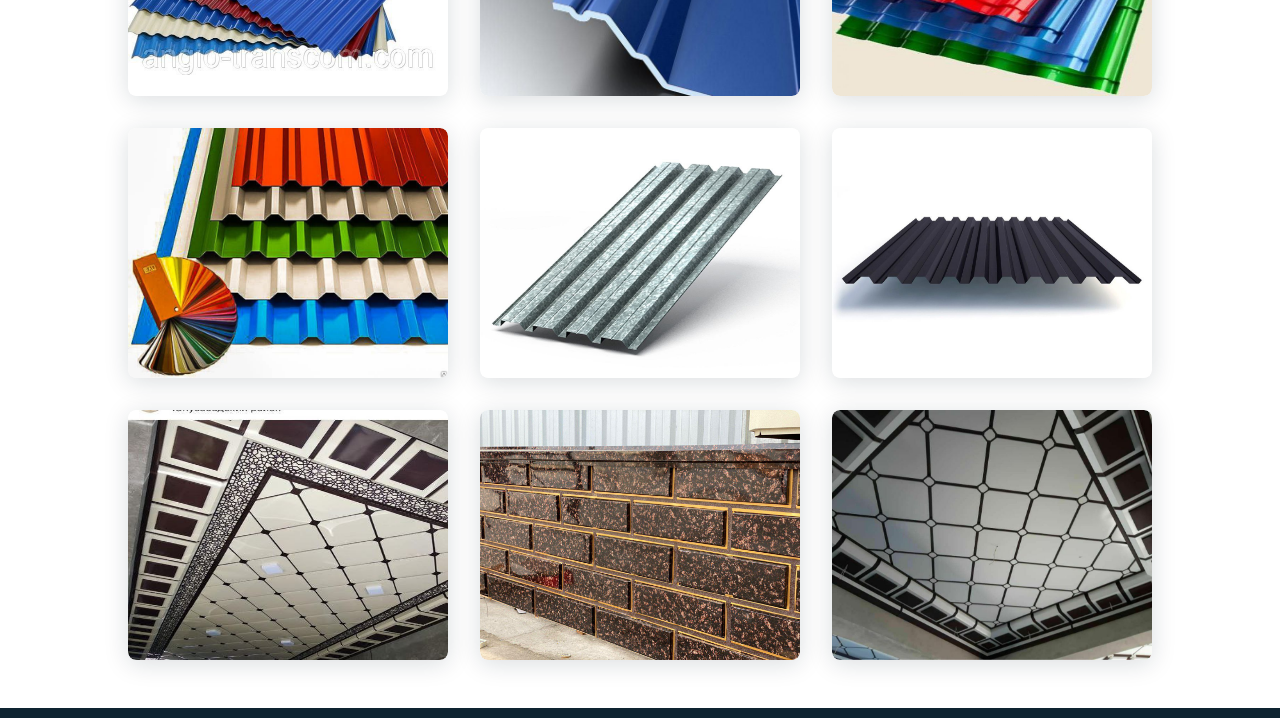
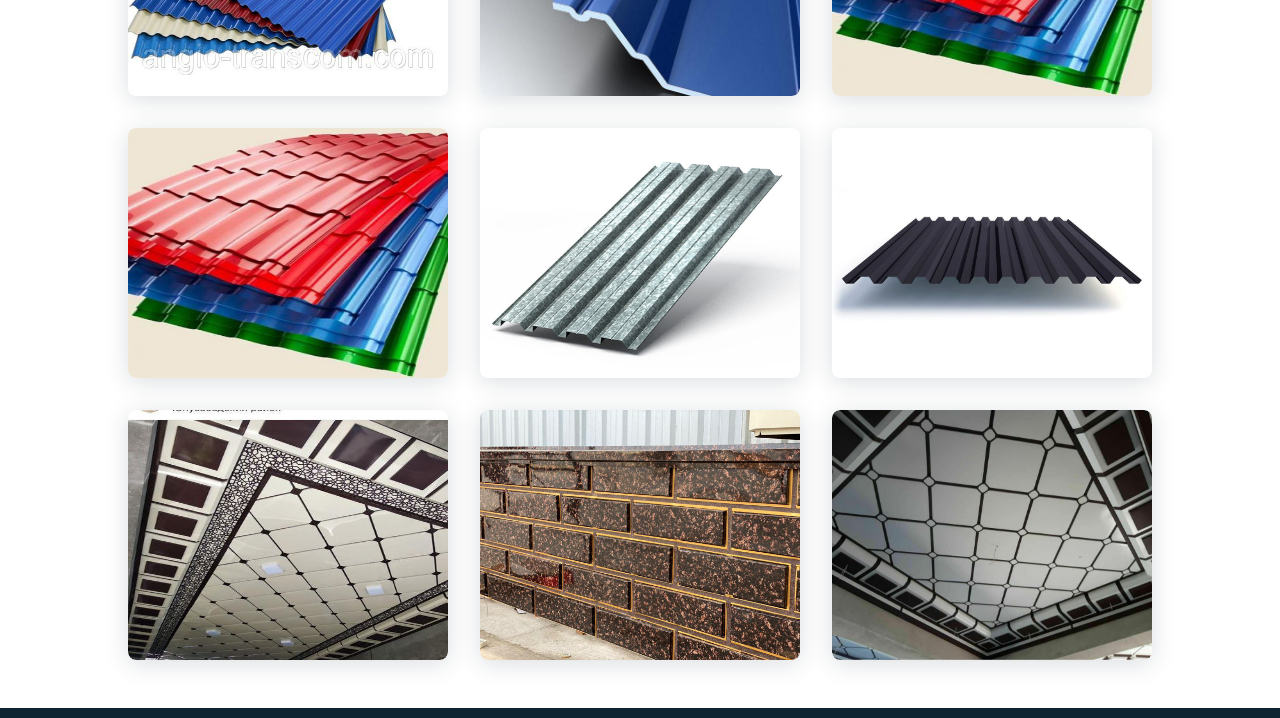
Before and after one commit to yusufiy77/JahonMetal, a plain HTML site: page index.html in a window 1280 px wide. Shown: the part 2700-3418 px from the top of the page. Drawn offline with nearby package versions, Linux system fonts and the light colour scheme.

Commit message:
Update index.html

```diff
--- a/index.html
+++ b/index.html
@@ -167,7 +167,7 @@
 					<img src="img/s (17).jpg">
 				</div>
 				<div class="work_img">
-					<img src="img/s (16).jpg">
+					<img src="img/s (17).jpg">
 				</div>
 				<div class="work_img">
 					<img src="img/S (10).jpg">
```
